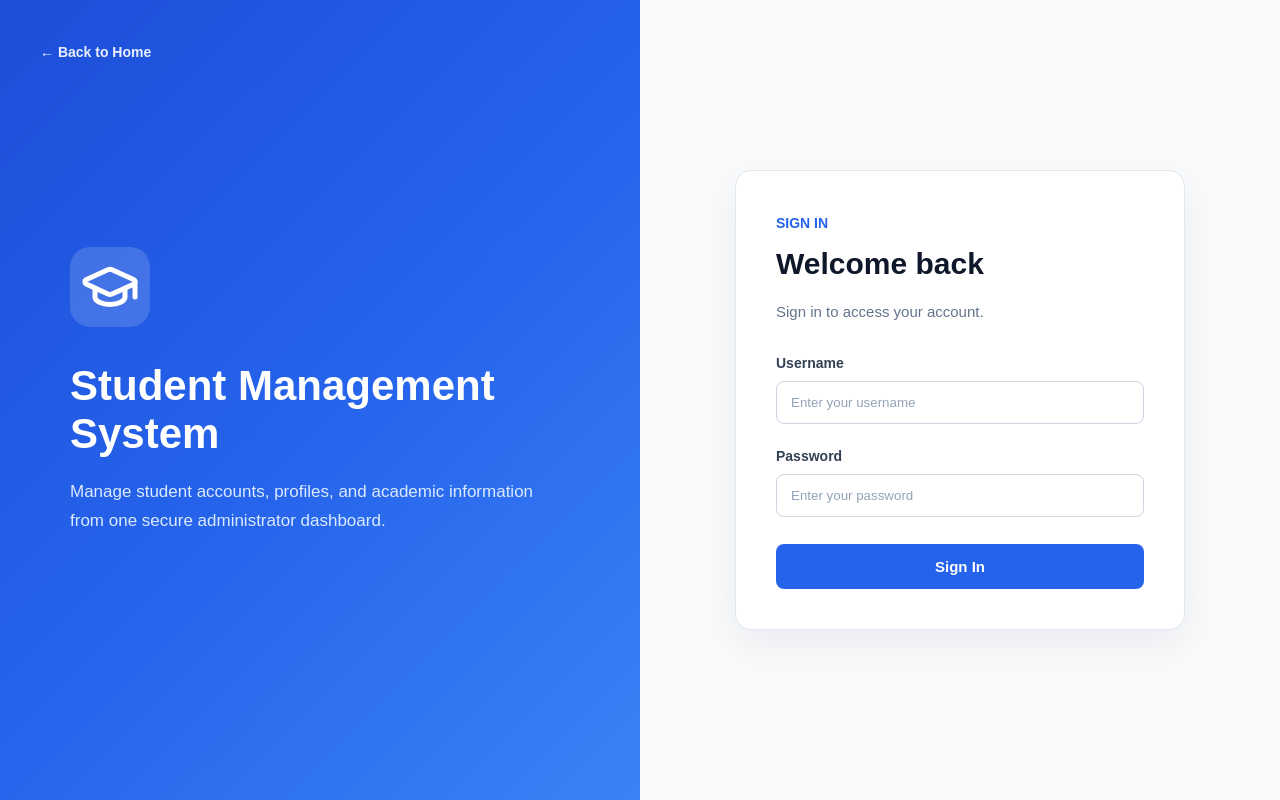
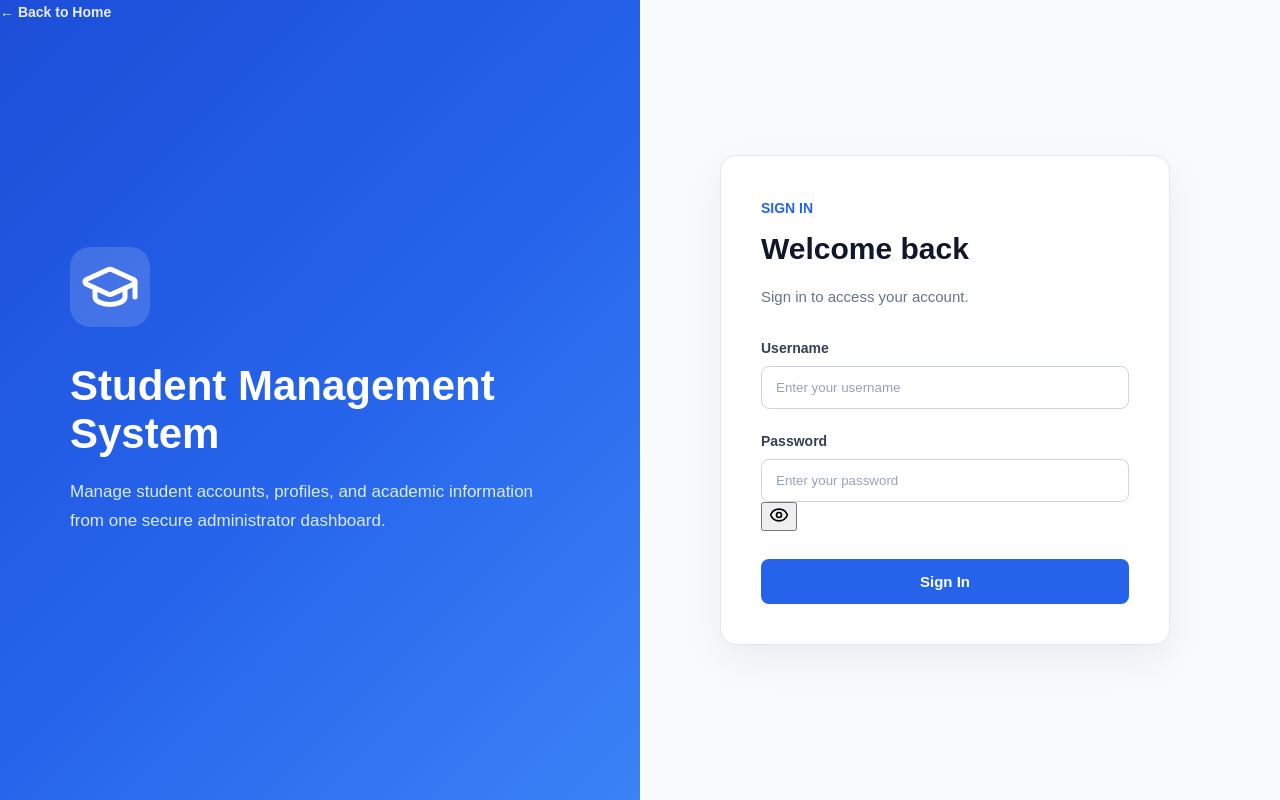
Before and after one commit to sangeerththanan-academic/student-management-system, a React (Vite) app in the folder frontend/: page /login in a window 1280 px wide. Built offline with nearby package versions, Linux system fonts and the light colour scheme; no server answers.

Commit message:
password show and hide button

```diff
--- a/frontend/src/components/LoginFormSection.jsx
+++ b/frontend/src/components/LoginFormSection.jsx
@@ -1,9 +1,11 @@
+
 import { useState } from "react";
+import { Eye, EyeOff } from "lucide-react";
 
 function LoginFormSection({ onSubmit, loading, error }) {
-
     const [username, setUsername] = useState("");
     const [password, setPassword] = useState("");
+    const [showPassword, setShowPassword] = useState(false);
 
     const handleSubmit = (event) => {
         event.preventDefault();
@@ -12,40 +14,31 @@ function LoginFormSection({ onSubmit, loading, error }) {
 
     return (
         <section className="login-form-section">
+            <div className="login-card">
+                <div className="login-heading">
+                    <span>SIGN IN</span>
 
-            <div className="login-card">
-
-                <div className="login-heading">
-
-                    <span>
-                        SIGN IN
-                    </span>
-
-                    <h2>
-                        Welcome back
-                    </h2>
+                    <h2>Welcome back</h2>
 
                     <p>
                         Sign in to access your account.
                     </p>
-
                 </div>
 
-
                 {error && (
-                    <div className="login-error">
+                    <div
+                        className="login-error"
+                        role="alert"
+                    >
                         {error}
                     </div>
                 )}
-
 
                 <form
                     className="login-form"
                     onSubmit={handleSubmit}
                 >
-
                     <div className="form-group">
-
                         <label htmlFor="username">
                             Username
                         </label>
@@ -62,19 +55,21 @@ function LoginFormSection({ onSubmit, loading, error }) {
                             disabled={loading}
                             required
                         />
-
                     </div>
 
-
                     <div className="form-group">
-
                         <label htmlFor="password">
                             Password
                         </label>
 
+                        <div className="password-input-wrapper">
                             <input
                                 id="password"
-                            type="password"
+                                type={
+                                    showPassword
+                                        ? "text"
+                                        : "password"
+                                }
                                 value={password}
                                 onChange={(event) =>
                                     setPassword(event.target.value)
@@ -85,8 +80,28 @@ function LoginFormSection({ onSubmit, loading, error }) {
                                 required
                             />
 
+                            <button
+                                type="button"
+                                className="password-toggle-button"
+                                onClick={() =>
+                                    setShowPassword((previous) => !previous)
+                                }
+                                aria-label={
+                                    showPassword
+                                        ? "Hide password"
+                                        : "Show password"
+                                }
+                                aria-pressed={showPassword}
+                                disabled={loading}
+                            >
+                                {showPassword ? (
+                                    <EyeOff size={20} />
+                                ) : (
+                                    <Eye size={20} />
+                                )}
+                            </button>
                         </div>
-
+                    </div>
 
                     <button
                         type="submit"
@@ -95,14 +110,10 @@ function LoginFormSection({ onSubmit, loading, error }) {
                     >
                         {loading
                             ? "Signing in..."
-                            : "Sign In"
-                        }
+                            : "Sign In"}
                     </button>
-
                 </form>
-
             </div>
-
         </section>
     );
 }
--- a/frontend/src/styles/login.css
+++ b/frontend/src/styles/login.css
@@ -36,7 +36,7 @@
 
     color: #ffffff;
 
-    padding: 40px;
+
 }
 
 .back-button {
@@ -112,9 +112,9 @@
     display: flex;
 
     align-items: center;
-    justify-content: center;
+    justify-content: left;
 
-    padding: 40px;
+    padding: 80px;
 }
 
 .login-card {
```
Lines whose indentation alone changed are shown as unchanged.
